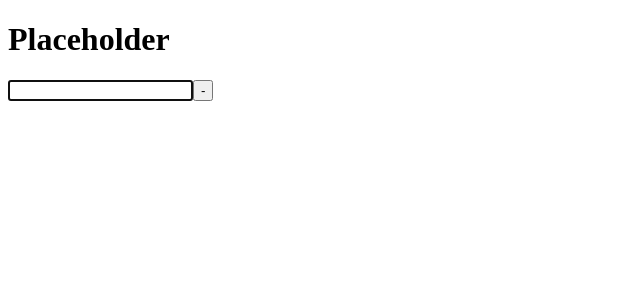
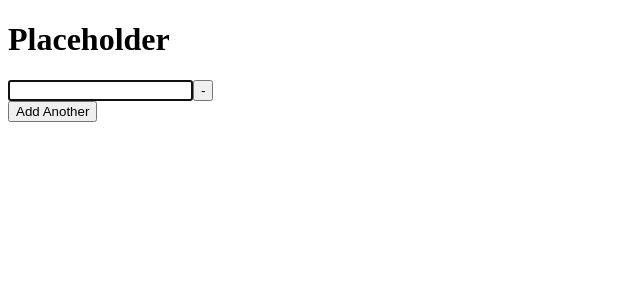
Before and after one commit to OrdinarilySam/deadline-divider-js, a React (Vite) app: page / in a window 1280 px wide. Shown: the top 300 px of the page, without its empty margins (0-640 px from the left). Built offline with nearby package versions, Linux system fonts and the light colour scheme.

Commit message:
FieldBox component created and working

```diff
--- a/src/App.jsx
+++ b/src/App.jsx
@@ -1,5 +1,5 @@
 import { useState } from 'react'
-import InputField from './components/InputField'
+import FieldBox from './components/FieldBox'
 import './App.css'
 
 function App() {
@@ -9,8 +9,7 @@ function App() {
   return (
     <div>
       <h1>Placeholder</h1>
-      <InputField
-        values={values}
+      <FieldBox
         setValues={setValues}
       />
     </div>
--- a/src/components/FieldBox.jsx
+++ b/src/components/FieldBox.jsx
@@ -0,0 +1,24 @@
+import React, { useState } from 'react'
+import InputField from './InputField'
+
+export default function FieldBox({setValues}) {
+
+    const [fields, setFields] = useState([
+        <InputField setValues={setValues} key={0} />
+    ])
+
+
+    function handleClick(){
+        setFields(prevFields => [
+            ...prevFields,
+            <InputField setValues={setValues} key={prevFields.length} />
+        ])
+    }
+
+    return (
+        <div>
+            {fields}
+            <button onClick={handleClick}>Add Another</button>
+        </div>
+    )
+}
--- a/src/components/InputField.jsx
+++ b/src/components/InputField.jsx
@@ -2,7 +2,7 @@ import {nanoid} from 'nanoid'
 import React, {useState, useRef} from 'react'
 
 
-export default function InputField({values, setValues}){
+export default function InputField({setValues}){
 
     const inputRef = useRef(null)
 
```
